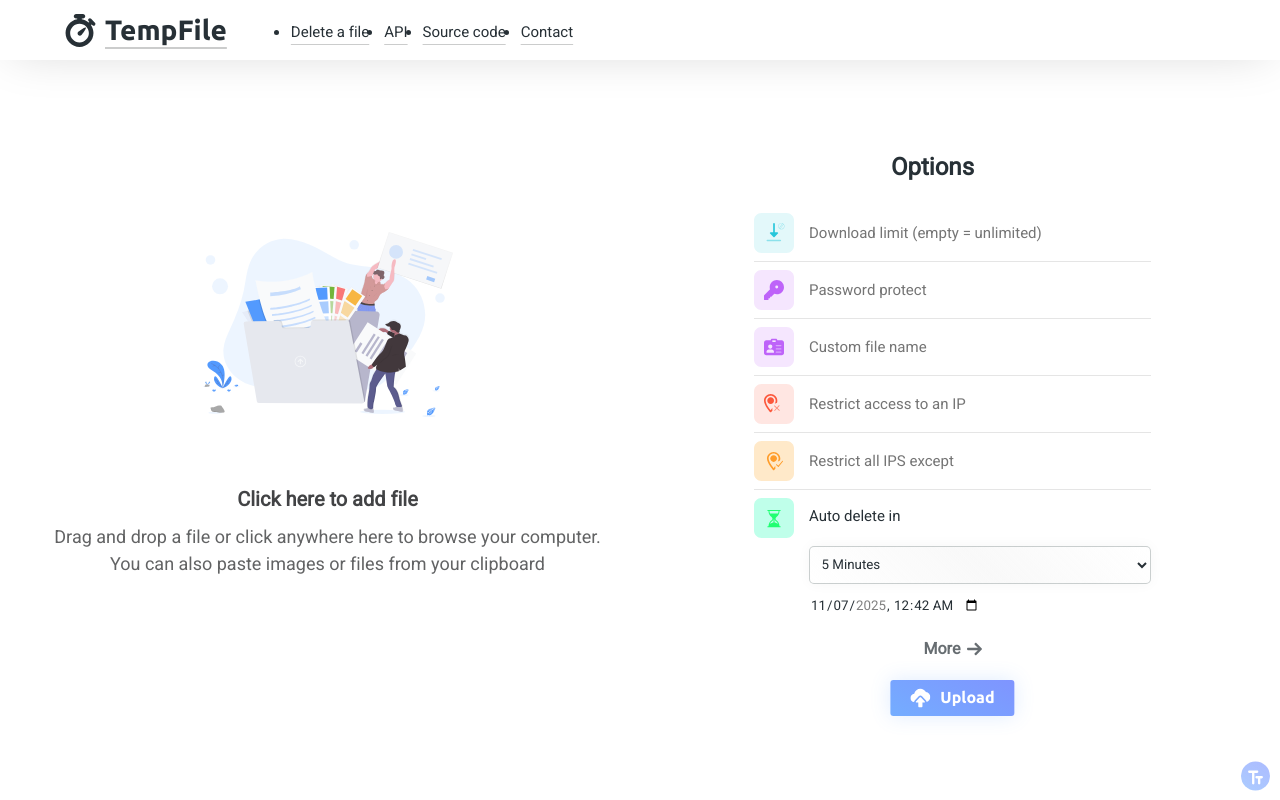
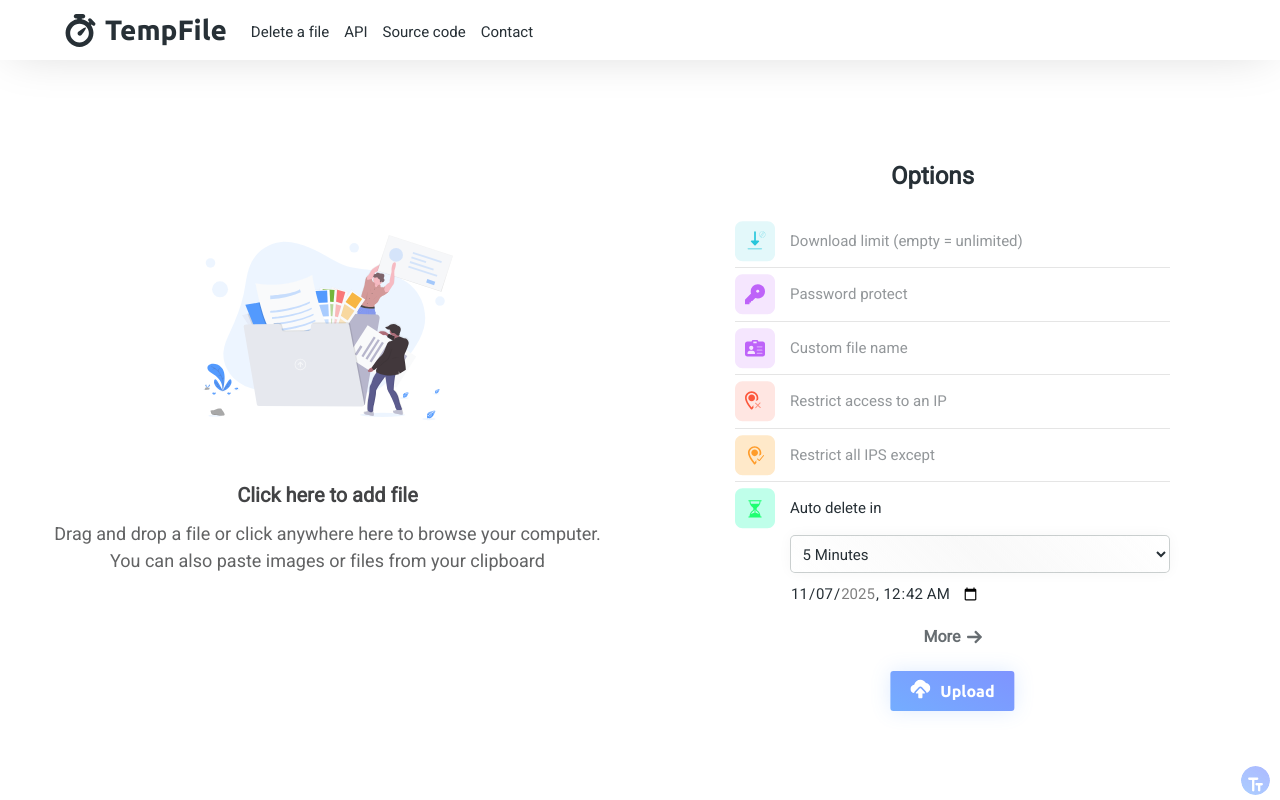
Before and after one commit to Glitchii/tempfile-site, a React (Vite) app: page / in a window 1280 px wide. Built offline with nearby package versions, Linux system fonts and the light colour scheme.

Commit message:
Revert "Remove unused tailwind"
This reverts commit 1b61854af72c765e54c50893fb2c2a7eca9e2deb.

```diff
--- a/package.json
+++ b/package.json
@@ -17,6 +17,7 @@
   },
   "dependencies": {
     "@aws-sdk/client-s3": "^3.1075.0",
+    "@tailwindcss/vite": "^4.1.16",
     "bcryptjs": "^3.0.2",
     "dotenv": "^17.4.2",
     "express": "^5.1.0",
@@ -34,6 +35,7 @@
     "react-router-dom": "^7.9.4",
     "clsx": "^2.1.1",
     "sass": "^1.93.2",
+    "tailwindcss": "^4.1.16",
     "concurrently": "^9.2.1",
     "eslint": "^9.39.2",
     "eslint-plugin-react-hooks": "^7.0.1",
--- a/src/assets/styles/css/index.css
+++ b/src/assets/styles/css/index.css
@@ -1,3 +1,6 @@
+@import "tailwindcss";
+
+/* include.css */
 @font-face {
   font-family: "Ubuntu";
   font-style: normal;
--- a/vite.config.ts
+++ b/vite.config.ts
@@ -1,10 +1,12 @@
 import { defineConfig } from 'vite'
 import react from '@vitejs/plugin-react'
+import tailwindcss from '@tailwindcss/vite'
 import svgr from 'vite-plugin-svgr';
 
 // https://vite.dev/config/
 export default defineConfig({
   plugins: [
+    tailwindcss(),
     react(),
     svgr()
   ],
```
